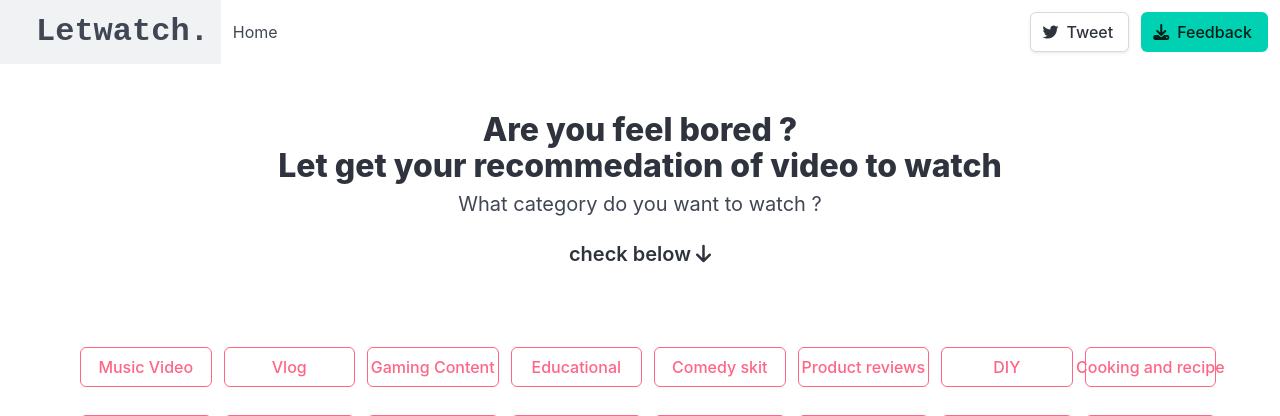
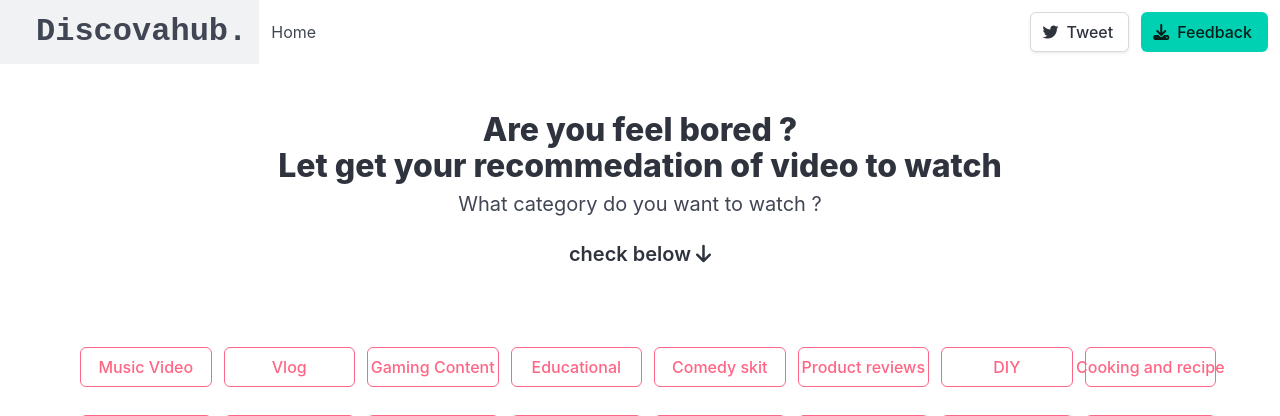
Before and after one commit to officialryder1/youtube-api-test, a Django app: page / in a window 1280 px wide. Shown: the top 416 px of the page. Run offline with Django 5.2, Linux system fonts and the light colour scheme; data comes from the database, SQL or seed files in the repository; parts of the project's set-up code (start-up, migrations or seed data) failed here and were passed over; some libraries are stand-ins or nearby versions.

Commit message:
changed title

```diff
--- a/app/templates/partials/nav.html
+++ b/app/templates/partials/nav.html
@@ -2,7 +2,7 @@
 <nav class="navbar is-transparent">
     <div class="navbar-brand">
       <a class="navbar-item" href="{% url 'home'%}">
-        <h1 class="is-size-3-desktop has-text-weight-bold pl-5 is-family-code">Letwatch.</h1>
+        <h1 class="is-size-3-desktop has-text-weight-bold pl-5 is-family-code">Discovahub.</h1>
       </a>
       <div class="navbar-burger js-burger" data-target="navbarExampleTransparentExample">
         <span></span>
```
